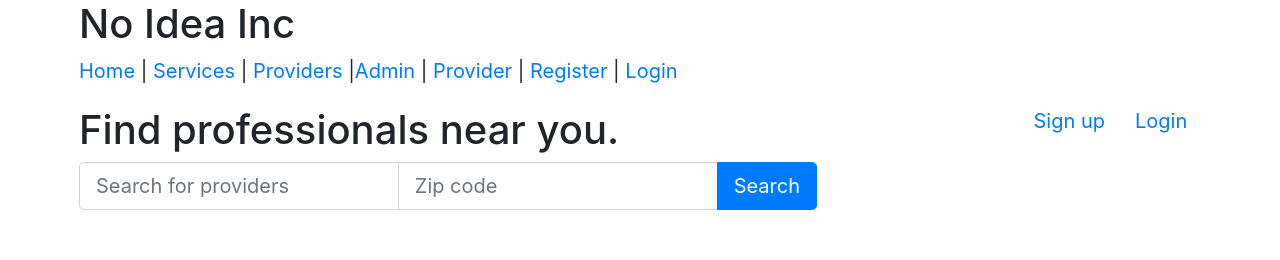
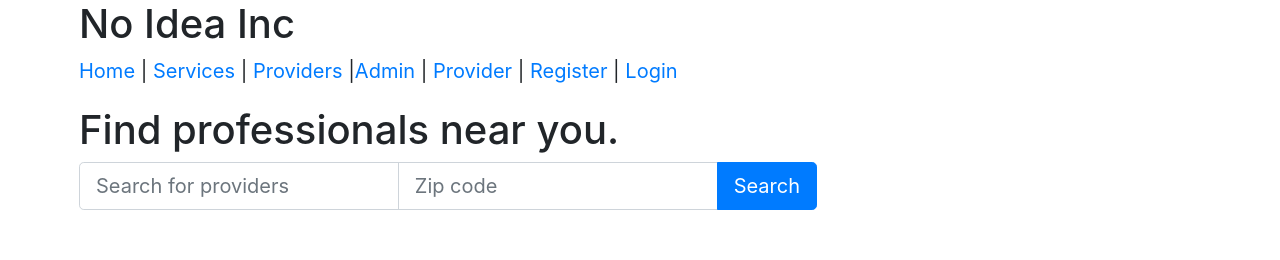
Before and after one commit to hughesbrian/cs4500_sp19_client_react_noideainc, a React (Create React App) app: page /home in a window 1280 px wide. Shown: the top 260 px of the page. Built offline with nearby package versions, Linux system fonts and the light colour scheme; no server answers.

Commit message:
made the top link work better with sign up and login

```diff
--- a/src/App.js
+++ b/src/App.js
@@ -61,7 +61,7 @@ class App extends Component {
     if (this.state.checkLog) {
       return <Link onClick={this.logout} to="/home"> Logout</Link>;
     } else {
-      return <Link to="/login"> Login</Link>;
+      return <span><Link to="/Register"> Register</Link> | <Link to="/login"> Login</Link></span>
     }
   }
 
@@ -82,7 +82,7 @@ class App extends Component {
             <Link to="/providers"> Providers</Link> |
             <Link to="/admin">Admin</Link> |
             <Link to="/provider"> Provider</Link> |
-            <Link to="/Register"> Register</Link> |
+            {/* <Link to="/Register"> Register</Link> | */}
             {this.renderProfileLink()}
             {this.LogComponent()}
             <br/>
--- a/src/components/Home.js
+++ b/src/components/Home.js
@@ -20,14 +20,7 @@ class Home extends React.Component {
                         <h1>
                             Find professionals near you.
                         </h1>
-                        {/* <SearchBar history={history}/> */}
                         <SearchBarContainer />
-                    </div>
-                    <div className="col-3 text-right">
-                        <a href="#">Sign up</a>
-                    </div>
-                    <div className="col-1">
-                        {this.state.LogComponent}
                     </div>
                 </div>
                 <br/>
```
